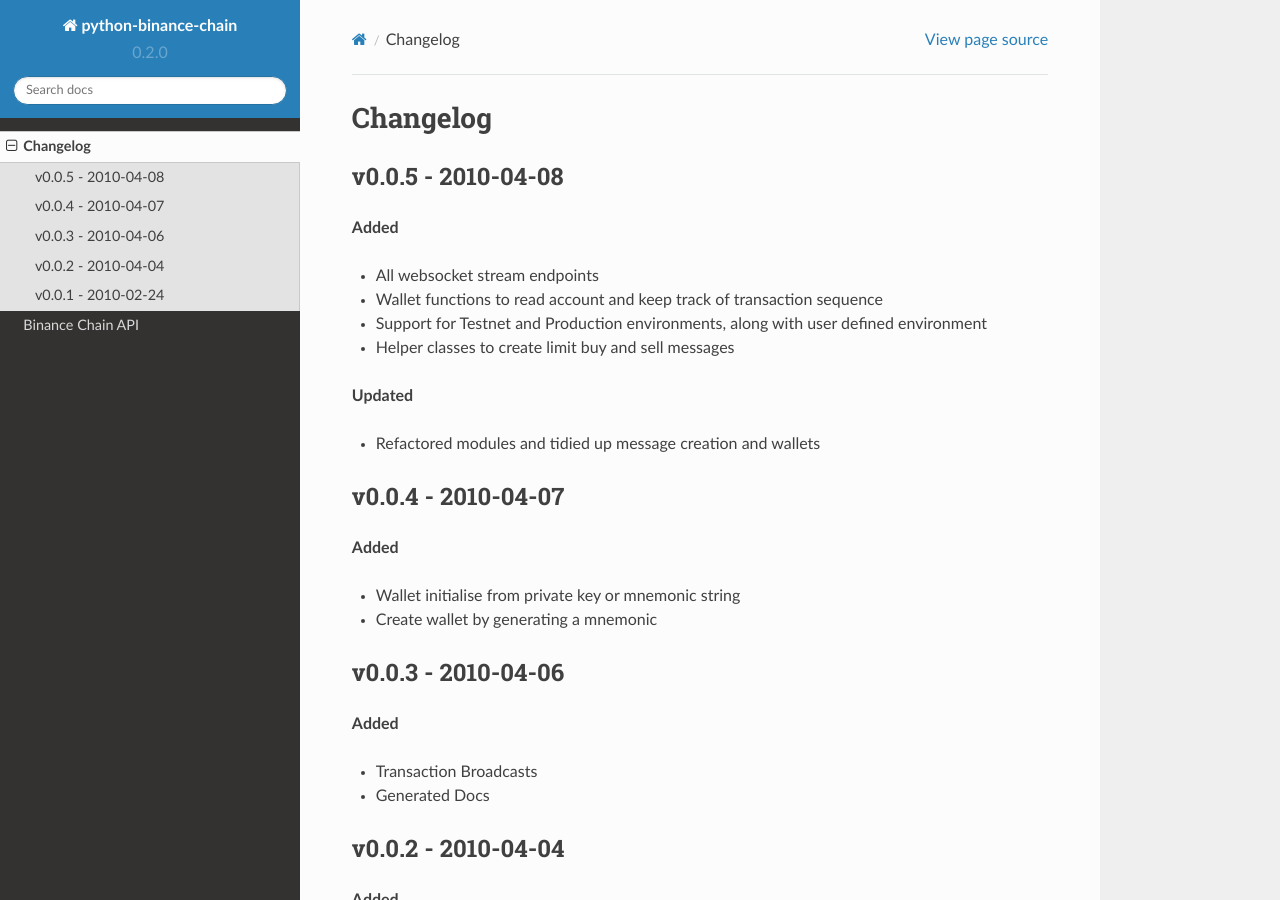
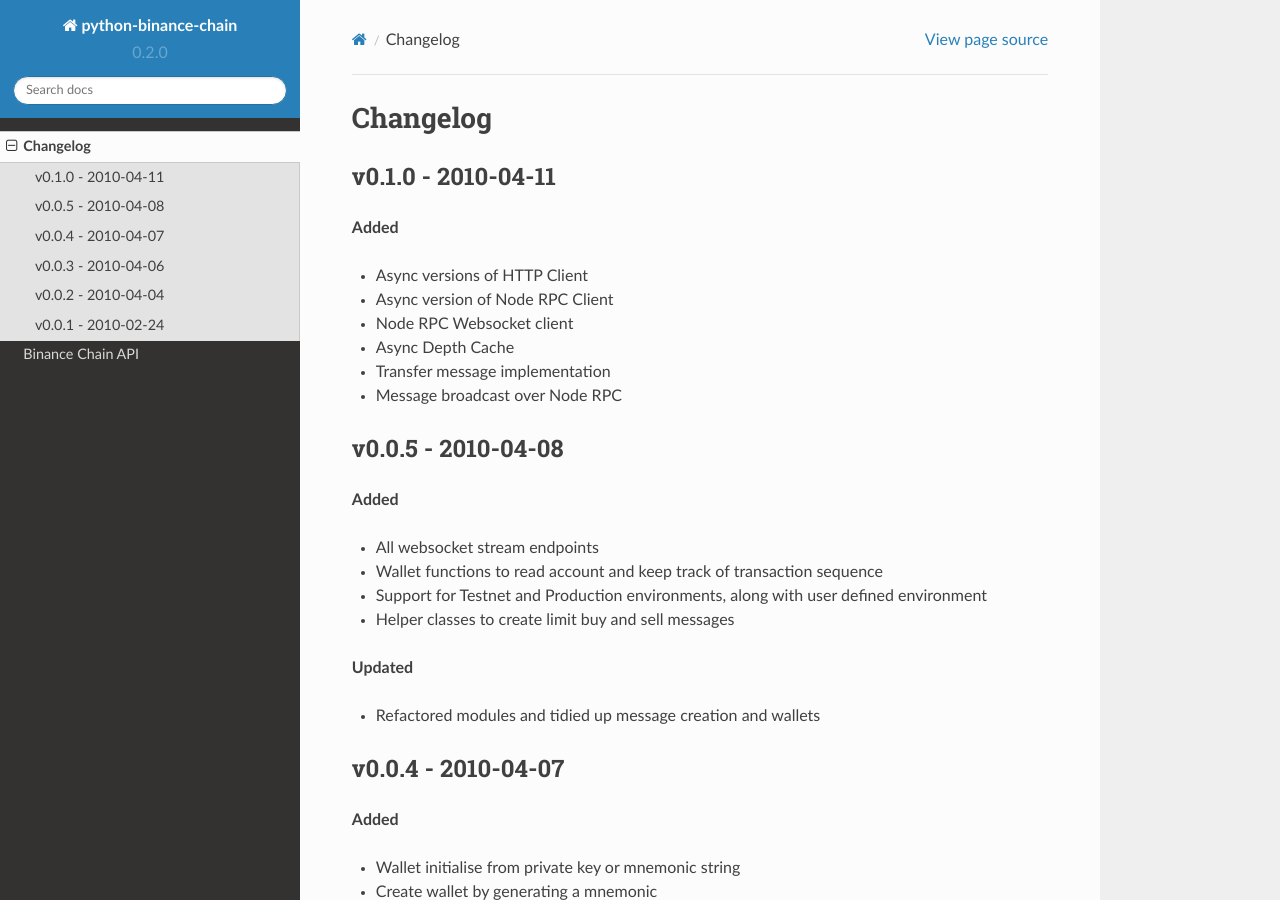
Before and after one commit to sammchardy/python-binance-chain, a Sphinx documentation site: the page built from docs/changelog.rst, in a window 1280 px wide and 900 px high. Built offline with Sphinx 7.4.7 and the Read the Docs theme 2.0.0, drawn with Linux system fonts in a browser that asks for light colours; formulas are drawn with MathJax 3.

Commit message:
Update to v0.1.0

```diff
--- a/README.rst
+++ b/README.rst
@@ -1,5 +1,5 @@
 ======================================
-Welcome to python-binance-chain v0.0.5
+Welcome to python-binance-chain v0.1.0
 ======================================
 
 .. image:: https://img.shields.io/pypi/v/python-binance-chain.svg
--- a/binance_chain/__init__.py
+++ b/binance_chain/__init__.py
@@ -4,4 +4,4 @@
 
 """
 
-__version__ = '0.0.5'
+__version__ = '0.1.0'
--- a/docs/changelog.rst
+++ b/docs/changelog.rst
@@ -1,5 +1,17 @@
 Changelog
 =========
+
+v0.1.0 - 2010-04-11
+^^^^^^^^^^^^^^^^^^^
+
+**Added**
+
+- Async versions of HTTP Client
+- Async version of Node RPC Client
+- Node RPC Websocket client
+- Async Depth Cache
+- Transfer message implementation
+- Message broadcast over Node RPC
 
 v0.0.5 - 2010-04-08
 ^^^^^^^^^^^^^^^^^^^
```
